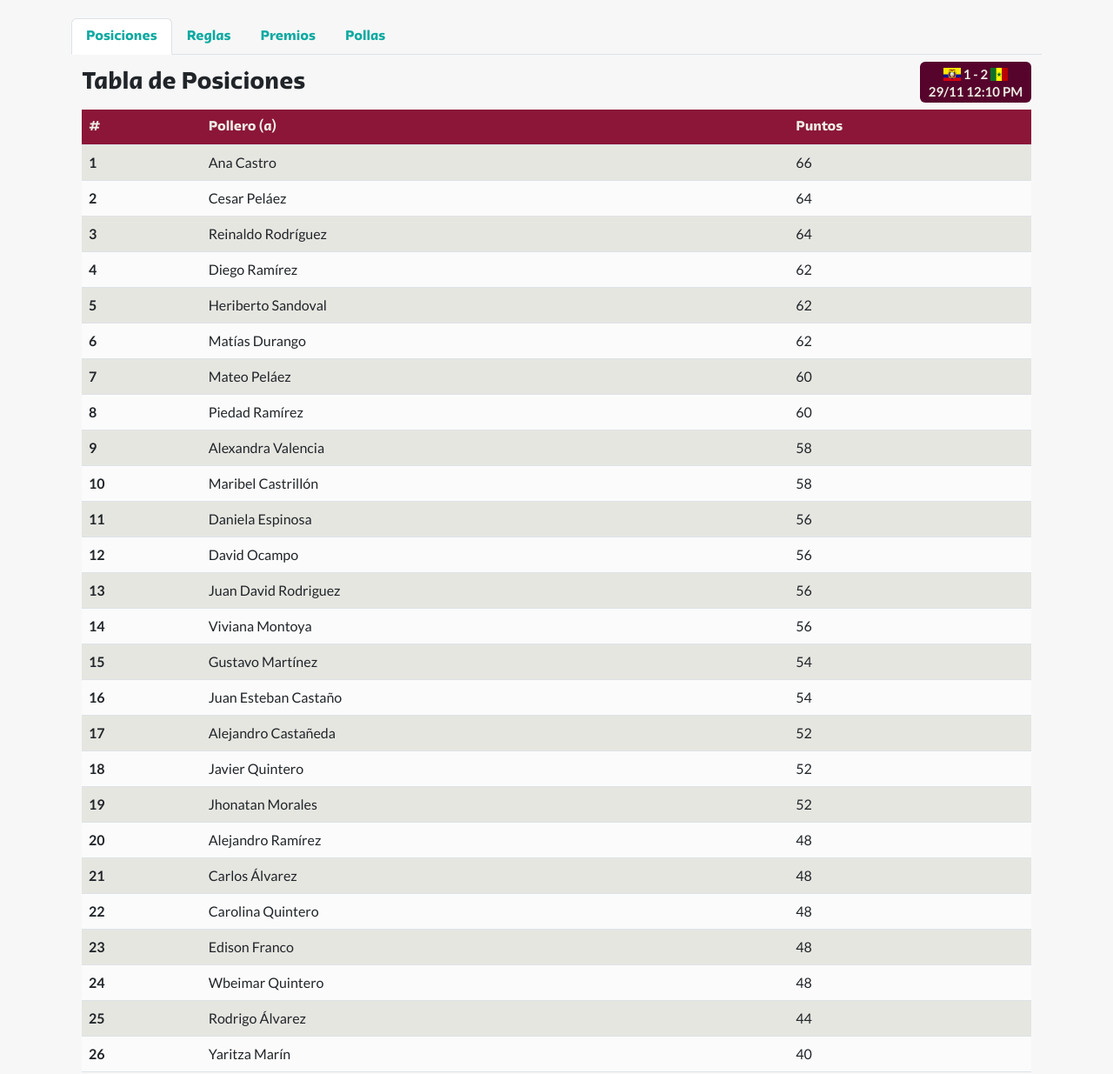
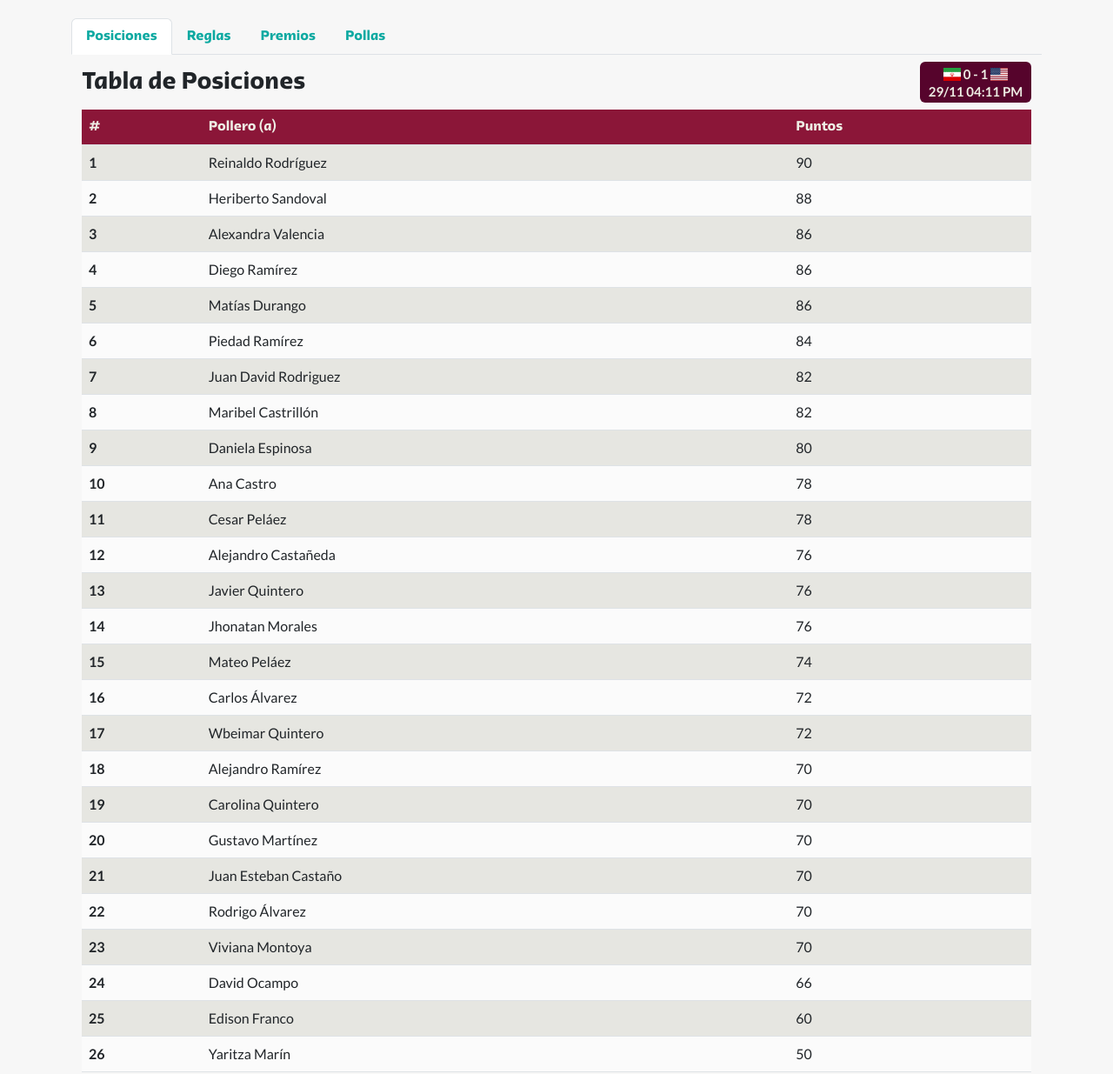
Before and after one commit to soyalejoramirez/polla2022, a plain HTML site: page index.html in a window 1280 px wide. Shown: the part 65-1300 px from the top of the page at 87% size. Drawn offline with nearby package versions, Linux system fonts and the light colour scheme.

Commit message:
Irán 0 - 1 USA

```diff
--- a/index.html
+++ b/index.html
@@ -55,11 +55,11 @@
 									<h5 class="float-end mt-4 mt-md-2">
 										<span class="badge badge-polla">
 											<div class="flags">
-												<span class="fi fi-ec"></span>
-												1 - 2
-												<span class="fi fi-sn"></span>
+												<span class="fi fi-ir"></span>
+												0 - 1
+												<span class="fi fi-us"></span>
 											</div>
-											29/11 12:10 PM
+											29/11 04:11 PM
 										</span>
 									</h5>
 								</div>
@@ -78,133 +78,133 @@
 											<tbody>
 												<tr>
 													<td>1</td>
-													<td>Ana Castro</td>
-													<td>66</td>
+													<td>Reinaldo Rodríguez</td>
+													<td>90</td>
 												</tr>
 												<tr>
 													<td>2</td>
-													<td>Cesar Peláez</td>
-													<td>64</td>
+													<td>Heriberto Sandoval</td>
+													<td>88</td>
 												</tr>
 												<tr>
 													<td>3</td>
-													<td>Reinaldo Rodríguez</td>
-													<td>64</td>
+													<td>Alexandra Valencia</td>
+													<td>86</td>
 												</tr>
 												<tr>
 													<td>4</td>
 													<td>Diego Ramírez</td>
-													<td>62</td>
+													<td>86</td>
 												</tr>
 												<tr>
 													<td>5</td>
-													<td>Heriberto Sandoval</td>
-													<td>62</td>
+													<td>Matías Durango</td>
+													<td>86</td>
 												</tr>
 												<tr>
 													<td>6</td>
-													<td>Matías Durango</td>
-													<td>62</td>
+													<td>Piedad Ramírez</td>
+													<td>84</td>
 												</tr>
 												<tr>
 													<td>7</td>
-													<td>Mateo Peláez</td>
-													<td>60</td>
+													<td>Juan David Rodriguez</td>
+													<td>82</td>
 												</tr>
 												<tr>
 													<td>8</td>
-													<td>Piedad Ramírez</td>
-													<td>60</td>
+													<td>Maribel Castrillón</td>
+													<td>82</td>
 												</tr>
 												<tr>
 													<td>9</td>
-													<td>Alexandra Valencia</td>
-													<td>58</td>
+													<td>Daniela Espinosa</td>
+													<td>80</td>
 												</tr>
 												<tr>
 													<td>10</td>
-													<td>Maribel Castrillón</td>
-													<td>58</td>
+													<td>Ana Castro</td>
+													<td>78</td>
 												</tr>
 												<tr>
 													<td>11</td>
-													<td>Daniela Espinosa</td>
-													<td>56</td>
+													<td>Cesar Peláez</td>
+													<td>78</td>
 												</tr>
 												<tr>
 													<td>12</td>
-													<td>David Ocampo</td>
-													<td>56</td>
+													<td>Alejandro Castañeda</td>
+													<td>76</td>
 												</tr>
 												<tr>
 													<td>13</td>
-													<td>Juan David Rodriguez</td>
-													<td>56</td>
+													<td>Javier Quintero</td>
+													<td>76</td>
 												</tr>
 												<tr>
 													<td>14</td>
-													<td>Viviana Montoya</td>
-													<td>56</td>
+													<td>Jhonatan Morales</td>
+													<td>76</td>
 												</tr>
 												<tr>
 													<td>15</td>
-													<td>Gustavo Martínez</td>
-													<td>54</td>
+													<td>Mateo Peláez</td>
+													<td>74</td>
 												</tr>
 												<tr>
 													<td>16</td>
-													<td>Juan Esteban Castaño</td>
-													<td>54</td>
+													<td>Carlos Álvarez</td>
+													<td>72</td>
 												</tr>
 												<tr>
 													<td>17</td>
-													<td>Alejandro Castañeda</td>
-													<td>52</td>
+													<td>Wbeimar Quintero</td>
+													<td>72</td>
 												</tr>
 												<tr>
 													<td>18</td>
-													<td>Javier Quintero</td>
-													<td>52</td>
+													<td>Alejandro Ramírez</td>
+													<td>70</td>
 												</tr>
 												<tr>
 													<td>19</td>
-													<td>Jhonatan Morales</td>
-													<td>52</td>
+													<td>Carolina Quintero</td>
+													<td>70</td>
 												</tr>
 												<tr>
 													<td>20</td>
-													<td>Alejandro Ramírez</td>
-													<td>48</td>
+													<td>Gustavo Martínez</td>
+													<td>70</td>
 												</tr>
 												<tr>
 													<td>21</td>
-													<td>Carlos Álvarez</td>
-													<td>48</td>
+													<td>Juan Esteban Castaño</td>
+													<td>70</td>
 												</tr>
 												<tr>
 													<td>22</td>
-													<td>Carolina Quintero</td>
-													<td>48</td>
+													<td>Rodrigo Álvarez</td>
+													<td>70</td>
 												</tr>
 												<tr>
 													<td>23</td>
-													<td>Edison Franco</td>
-													<td>48</td>
+													<td>Viviana Montoya</td>
+													<td>70</td>
 												</tr>
 												<tr>
 													<td>24</td>
-													<td>Wbeimar Quintero</td>
-													<td>48</td>
+													<td>David Ocampo</td>
+													<td>66</td>
 												</tr>
 												<tr>
 													<td>25</td>
-													<td>Rodrigo Álvarez</td>
-													<td>44</td>
+													<td>Edison Franco</td>
+													<td>60</td>
 												</tr>
 												<tr>
 													<td>26</td>
 													<td>Yaritza Marín</td>
-													<td>40</td>
+													<td>50</td>
 												</tr>
 											</tbody>
 										</table>
```
